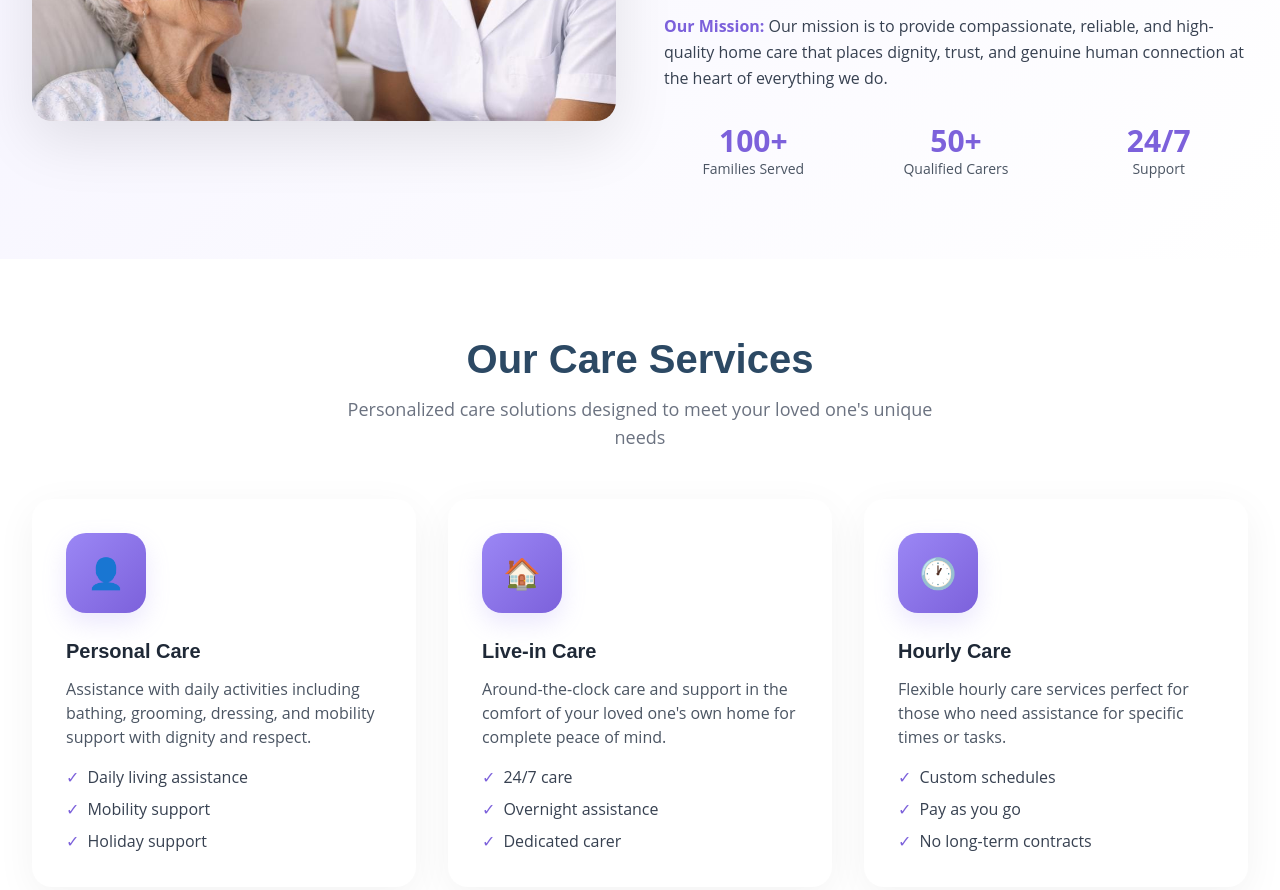
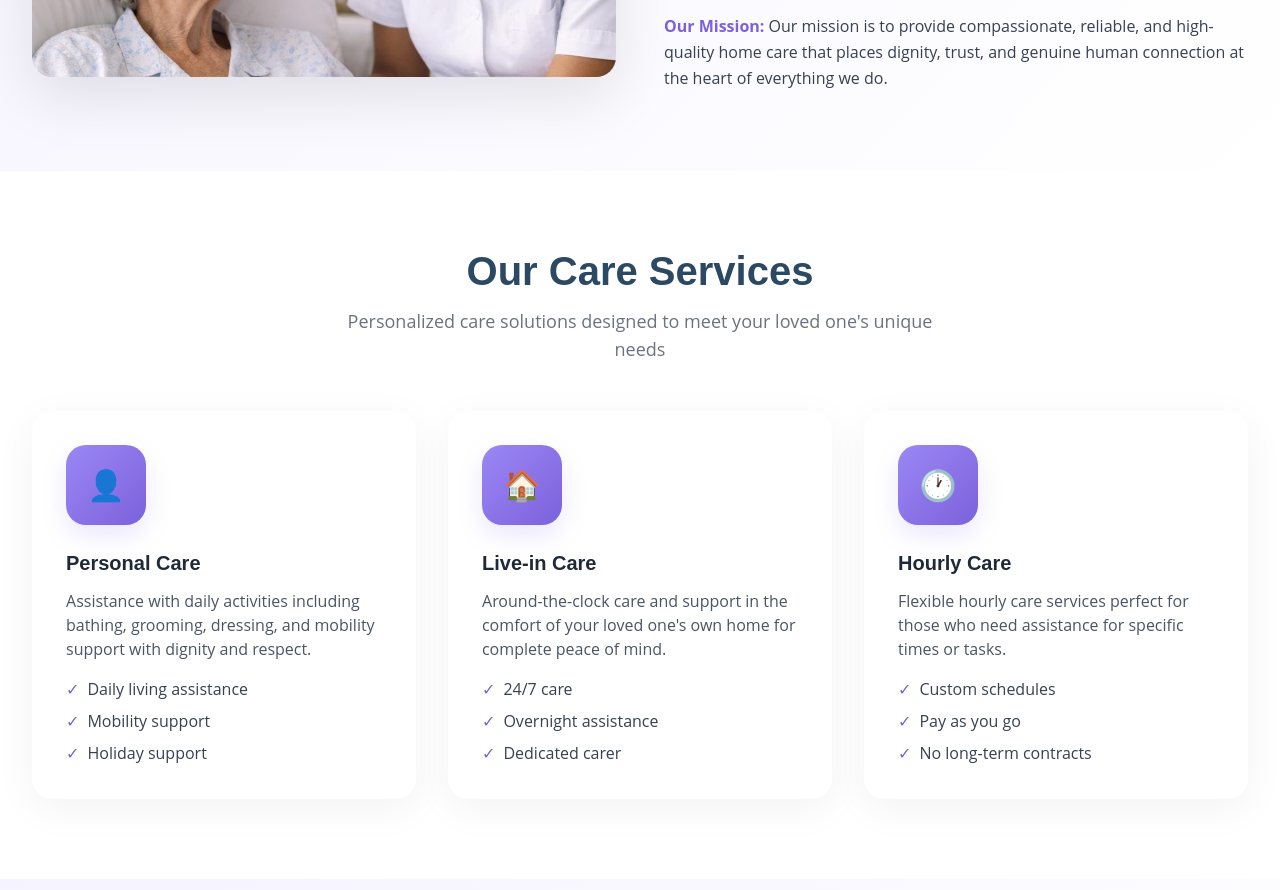
Before and after one commit to JoelMbuyi05/lavenderhomecare, a plain HTML site: page index.html in a window 1280 px wide. Shown: the part 1569-2459 px from the top of the page. Drawn offline with nearby package versions, Linux system fonts and the light colour scheme.

Commit message:
commented out stats section

```diff
--- a/js/chatbot.js
+++ b/js/chatbot.js
@@ -1,5 +1,5 @@
 // ============================================
-// CHATBOT - FULLY FIXED
+// CHATBOT
 // ============================================
 
 let chatState = {
--- a/js/main.js
+++ b/js/main.js
@@ -5,7 +5,7 @@
 
 const EMAIL_SERVICE_ID = "service_ydmcdh8";
 const CUSTOMER_TEMPLATE = "template_qwlvpje"; // Your existing template ID
-const ADMIN_TEMPLATE = "template_qwlvpje"; // Use SAME template for now until you create the second one
+const ADMIN_TEMPLATE = "template_qwlvpje"; // Use SAME template for now
 
 let currentSlide = 0;
 
@@ -128,7 +128,7 @@ document.addEventListener('DOMContentLoaded', function() {
     if (closeSuccessBtn) closeSuccessBtn.addEventListener('click', closeSuccessModal);
 
     // ============================================
-    // BOOKING FORM SUBMISSION - MAXIMIZED
+    // BOOKING FORM SUBMISSION
     // ============================================
     const contactForm = document.getElementById('contactFormModal');
     if (contactForm) {
```
Also changed, not shown: index.html (+2 -2 lines).
